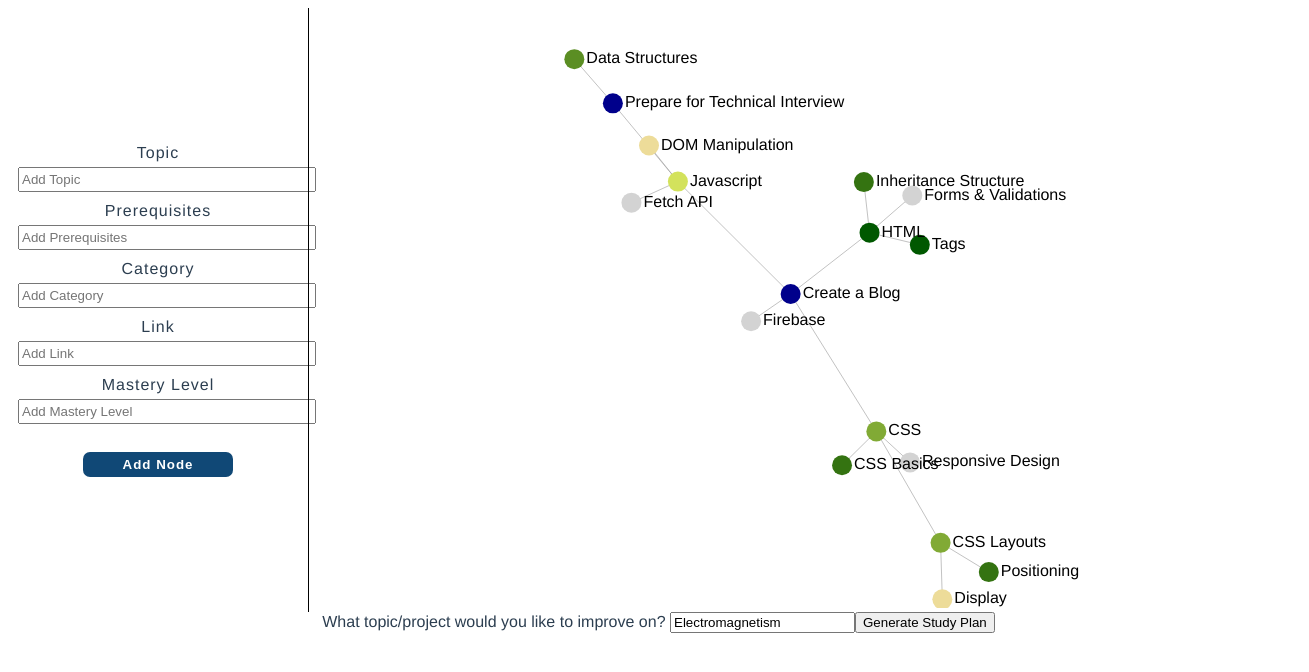
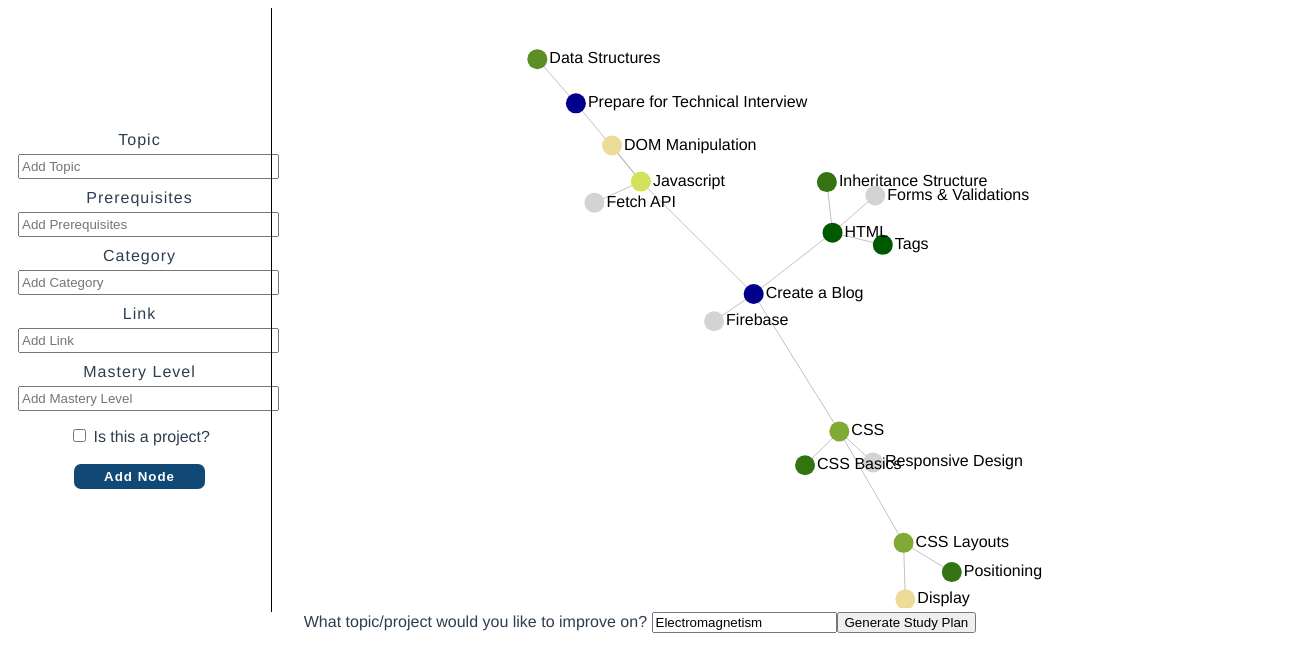
Before and after one commit to sophiasharif/sprout, a Vue app: page / in a window 1280 px wide. Shown: the top 672 px of the page, 1309 px wide, since content can reach past the window. Built offline with nearby package versions, Linux system fonts and the light colour scheme.

Commit message:
projects checkbox

```diff
--- a/src/components/InputForm.vue
+++ b/src/components/InputForm.vue
@@ -1,5 +1,5 @@
 <template>
-  <div id="wrapper">
+  <div class="sidebar">
     <form class="add-form">
       <div class="form-control">
         <label> Topic </label>
@@ -27,15 +27,16 @@
         <label> Link </label>
         <input type="text" v-model="link" name="link" placeholder="Add Link" />
       </div>
-      <div class="form-control">
+      <div v-if="!isProject" class="form-control">
         <label> Mastery Level </label>
         <input
-          type="number"
+          type="double"
           v-model="mastery"
           name="mastery"
           placeholder="Add Mastery Level"
         />
       </div>
+      <input id="checkbox" type="checkbox" v-model="isProject"> Is this a project?
       <button id="btn" @click.prevent="addNode">Add Node</button>
     </form>
   </div>
@@ -52,26 +53,30 @@ export default {
       mastery: null,
       category: "",
       store: useStore(),
-    };
+      isProject: false
+    }
   },
   methods: {
     addNode() {
-      if (!this.id ||this.mastery == null) {
+      if (this.isProject == true){
+        this.mastery = -1;
+      }
+      if (!this.id || this.mastery == null) {
         alert(
-          "Please input information for topic and mastery level "
+          "Please complete all input boxes!"
         );
         return;
       }
       if (!this.prereqs && !this.category) {
         alert(
-          "Please input information for either prerequisites or category"
+          "Please input information for prerequisites, category, or both"
         );
         return;
       }
-
-      if (this.mastery > 1 || this.mastery < 0) {
+      console.log(this.mastery)
+      if (!((this.mastery <= 1 && this.mastery >=0) || this.mastery==-1)) {
         alert(
-          "Please enter a mastery level that is greater than zero and less than one"
+          "Please input information for prerequisites, category, or both"
         );
         return;
       }
@@ -164,9 +169,9 @@ export default {
 </script>
 
 <style scoped>
-#wrapper {
+#sidebar {
   width: 300px;
-  height: auto;
+  height: 500px;
   display: flex;
   justify-content: center;
 }
@@ -200,4 +205,7 @@ export default {
   background-color: rgb(0, 0, 0);
   color: white;
 }
+#checkbox{
+  margin-top: 8px;
+}
 </style>
```
